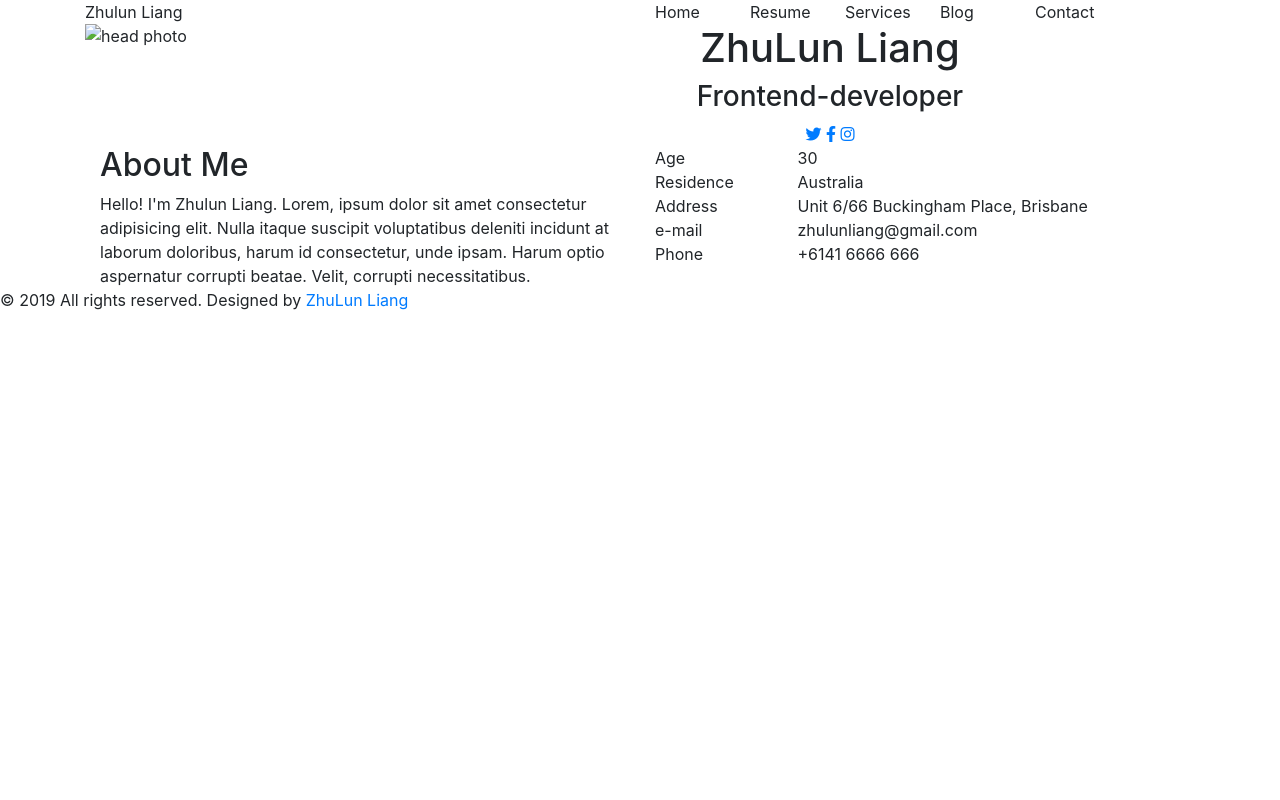
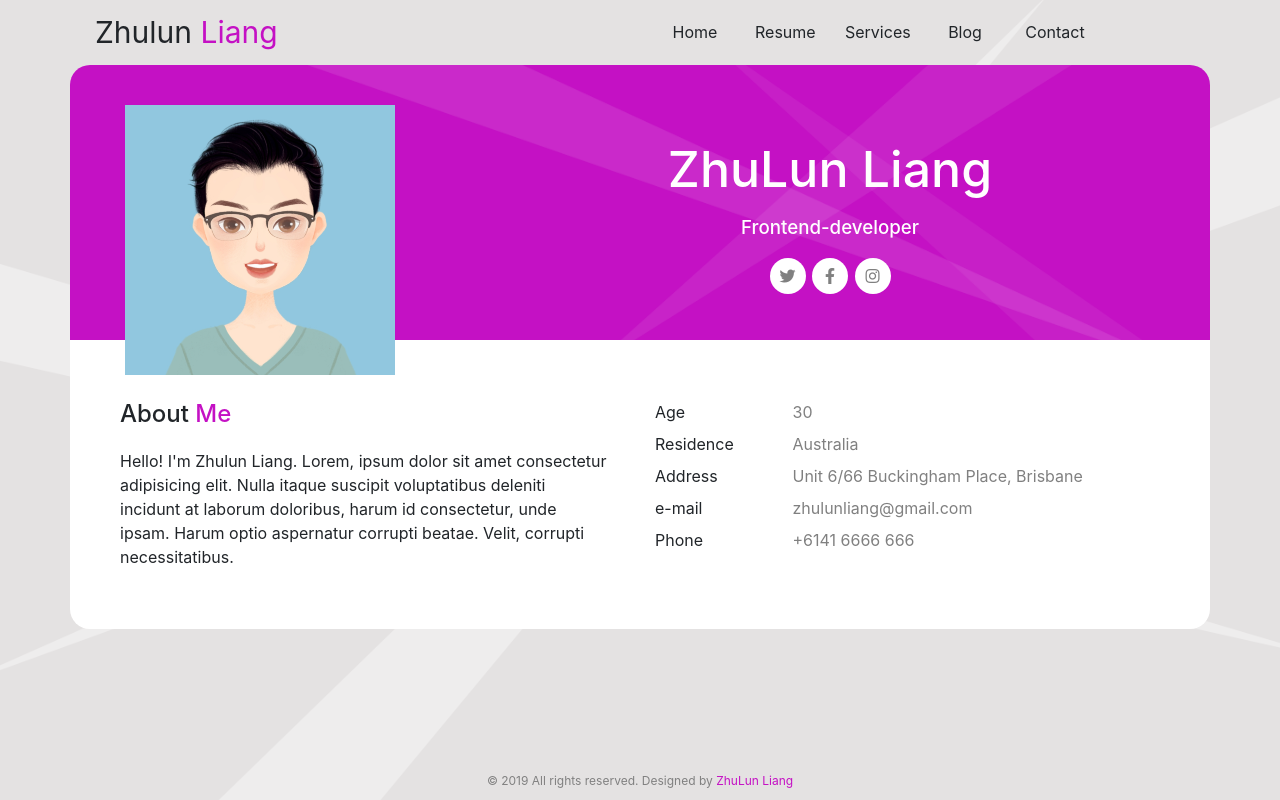
Before and after one commit to thelzl/Zhulun, a plain HTML site: page index.html in a window 1280 px wide. Drawn offline with nearby package versions, Linux system fonts and the light colour scheme; the site is published under a folder, as on GitHub Pages, so addresses that start at the root find nothing.

Commit message:
Update index.html
change file direction

```diff
--- a/index.html
+++ b/index.html
@@ -7,9 +7,9 @@
     <link rel="stylesheet" href="https://stackpath.bootstrapcdn.com/bootstrap/4.3.1/css/bootstrap.min.css"
         integrity="sha384-ggOyR0iXCbMQv3Xipma34MD+dH/1fQ784/j6cY/iJTQUOhcWr7x9JvoRxT2MZw1T" crossorigin="anonymous">
     <link rel="stylesheet" href="https://use.fontawesome.com/releases/v5.8.1/css/all.css" integrity="sha384-50oBUHEmvpQ+1lW4y57PTFmhCaXp0ML5d60M1M7uH2+nqUivzIebhndOJK28anvf" crossorigin="anonymous">
-    <link rel="stylesheet" href="/css/normalize.css">
+    <link rel="stylesheet" href="./css/normalize.css">
     <title>Project1</title>
-    <link rel="stylesheet" href="/css/main.css">
+    <link rel="stylesheet" href="./css/main.css">
 </head>
 
 <body>
@@ -33,7 +33,7 @@
         <div class="container">
             <div class="row purple-background">
                 <div class="col-4">
-                    <img src="/images/headPhoto.jpg" alt="head photo">
+                    <img src="./images/headPhoto.jpg" alt="head photo">
                 </div>
                 <div class="col-8 text-center up-name-padding">
                     <div class="col-12"><h1>ZhuLun Liang</h1></div>
```
